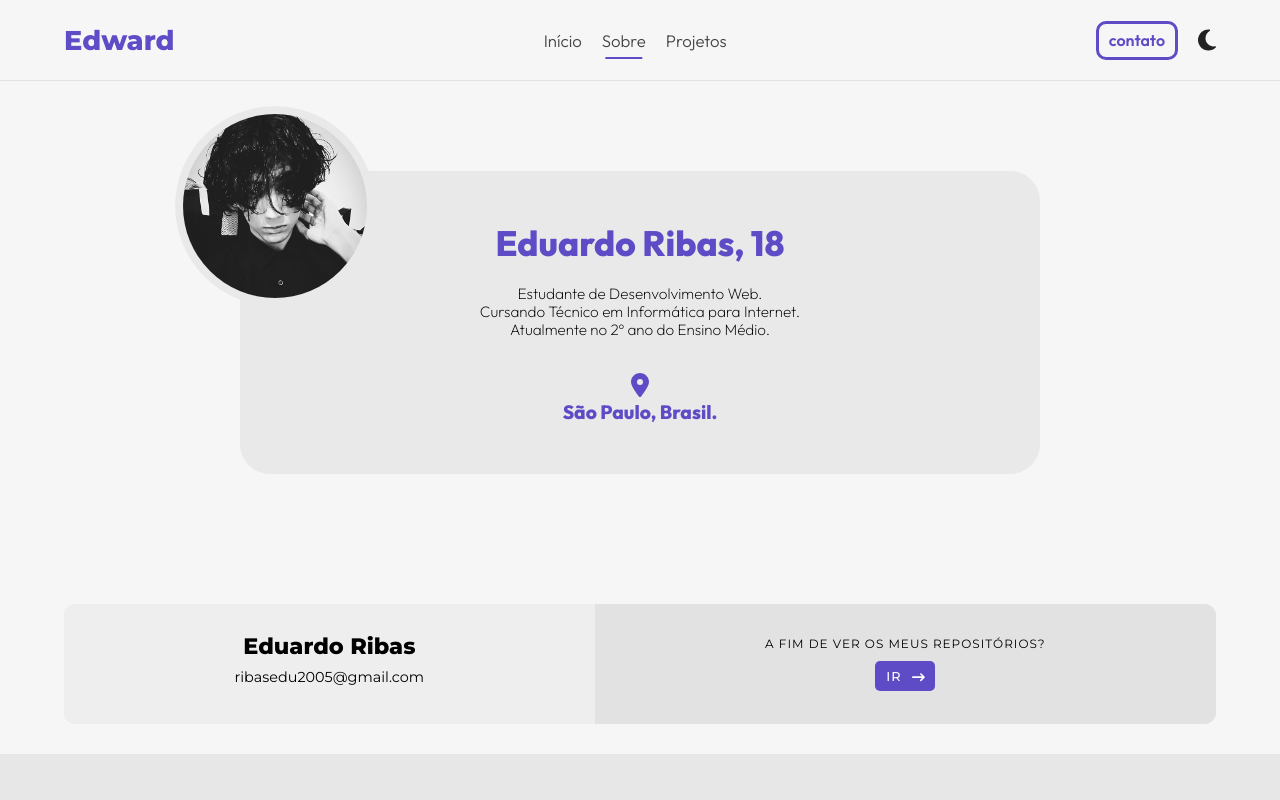
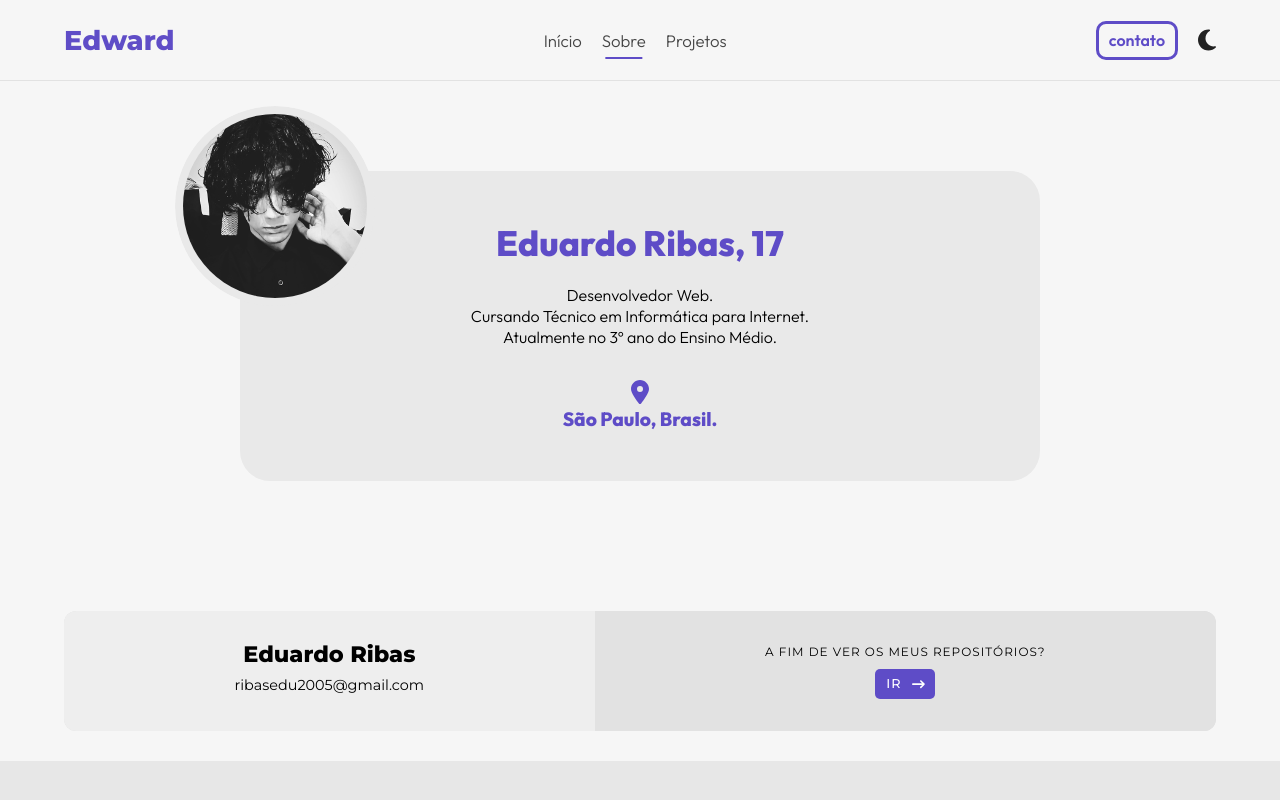
Before and after one commit to edwardribas/portfolio, a React (Create React App) app: page /about in a window 1280 px wide. Shown: the top 800 px of the page. Built offline with nearby package versions, Linux system fonts and the light colour scheme.

Commit message:
Mostrar a idade automaticamente

```diff
--- a/src/assets/styles/theme.scss
+++ b/src/assets/styles/theme.scss
@@ -57,7 +57,7 @@ html {
         --about-card-bg: rgb(22, 22, 22);
         --about-card-text: rgb(183, 183, 183);
         --project-title: rgb(234, 234, 234);
-        --project-text:rgb(234, 234, 234);
+        --project-text:rgb(190, 190, 190);
         --project-border: rgb(22, 22, 22);
         --project-bg: rgb(19, 19, 19);
         --footer-bg: rgb(27, 27, 27);
--- a/src/components/ProjectItem/index.jsx
+++ b/src/components/ProjectItem/index.jsx
@@ -6,7 +6,7 @@ export default function ProjectItem(props) {
             <div className={styles.imageContainer}>
                 <img src={props.image} alt="Website"/>
 
-                {props.technologies ?
+                {props.technologies &&
                     <div className={styles.technologies}>
                             {props.technologies.map((el, i) => (
                                 <div key={i} className={styles.techItem}>
@@ -14,19 +14,15 @@ export default function ProjectItem(props) {
                                 </div>
                             ))}
                     </div>
-                : undefined}
+                }
             </div>
 
             <div className={styles.desc}>
                 <h3>{props.name}</h3>
                 <p>{props.description}</p>
                 <div className={styles.links}>
-                    {props.preview ?
-                        <a href={props.preview} target="_blank" rel="noreferrer">Visitar</a>
-                    : undefined}
-                    {props.repo ?
-                        <a href={props.repo} target="_blank" rel="noreferrer">Github</a>
-                    : undefined}
+                    {props.preview && <a href={props.preview} target="_blank" rel="noreferrer">Visitar</a>}
+                    {props.repo && <a href={props.repo} target="_blank" rel="noreferrer">Github</a>}
                 </div>
             </div>
     </div>
--- a/src/components/ProjectItem/styles.module.scss
+++ b/src/components/ProjectItem/styles.module.scss
@@ -48,10 +48,11 @@
         }
 
         p{
+            font-family: 'Outfit', sans-serif;
             color: var(--project-text);
-            font-size: .8rem;
+            font-size: .9rem;
             letter-spacing: .25px;
-            font-weight: 200;
+            font-weight: 300;
             margin: 5px auto 15px;
         }
     }
--- a/src/pages/About/index.jsx
+++ b/src/pages/About/index.jsx
@@ -4,6 +4,7 @@ import Container from '../../components/Container';
 import { FontAwesomeIcon } from '@fortawesome/react-fontawesome';
 import { faLocationDot } from '@fortawesome/free-solid-svg-icons';
 import { useRef } from 'react';
+import { getAge } from '../../utils/getAge';
 
 export default function About(props){
     document.title = props.title;
@@ -25,6 +26,8 @@ export default function About(props){
         phraseWrapper.current.innerText = phrases[index];
     }
 
+    const { age } = getAge();
+
     return (
         <Container>
             <section id={styles.card} onMouseEnter={() => getRandomPhrase(randomNumber())}>
@@ -35,11 +38,11 @@ export default function About(props){
 
                 {/* Description */}
                 <div id={styles.desc}>
-                    <h1>Eduardo Ribas, 18</h1>
+                    <h1>Eduardo Ribas, {age}</h1>
                     <div id={styles.about}>
-                        <p>Estudante de Desenvolvimento Web.</p>
+                        <p>Desenvolvedor Web.</p>
                         <p>Cursando Técnico em Informática para Internet.</p>
-                        <p>Atualmente no 2º ano do Ensino Médio.</p>
+                        <p>Atualmente no 3º ano do Ensino Médio.</p>
                     </div>
                     <div id={styles.location}>
                         <span><FontAwesomeIcon icon={faLocationDot}/></span>
--- a/src/pages/About/styles.module.scss
+++ b/src/pages/About/styles.module.scss
@@ -67,12 +67,12 @@
 
     #about{
         margin: 20px auto 30px;
-        line-height: 1.2;
+        line-height: 1.3;
 
         p{
             font-family: 'Outfit', sans-serif;
-            font-size: .95rem;
-            font-weight: 200;
+            font-size: 1rem;
+            font-weight: 300;
             color: var(--about-card-text);
             transition: color .2s ease;
         }
--- a/src/pages/Landing/index.jsx
+++ b/src/pages/Landing/index.jsx
@@ -3,9 +3,12 @@ import { faCalendar, faCode, faEarthAmerica } from '@fortawesome/free-solid-svg-
 import Curriculo from '../../assets/documents/Curriculo.pdf';
 import Container from '../../components/Container';
 import styles from './styles.module.scss';
+import { getAge } from '../../utils/getAge';
 
 export default function Landing(props){
     document.title = props.title;
+    const { age } = getAge();
+
     return (
         <Container>
             <section id={styles.landing}>
@@ -19,7 +22,7 @@ export default function Landing(props){
                         <span>
                             <FontAwesomeIcon icon={faCalendar}/>
                         </span>
-                        <p>18 anos</p>
+                        <p>{age} anos</p>
                     </li>
                     <li>
                         <span>
--- /dev/null
+++ b/src/utils/getAge.js
@@ -0,0 +1,14 @@
+export const getAge = () => {
+    const currentDate = new Date();
+    const currentYear = currentDate.getFullYear();
+    const currentMonth = currentDate.getMonth();
+    const currentDay = currentDate.getDate();
+
+    let age = currentYear - 2005;
+    if (currentMonth < 3 || (currentMonth === 3 && currentDay < 11))
+        age--;
+
+    return {
+        age
+    }
+}
```
Lines whose indentation alone changed are shown as unchanged.
